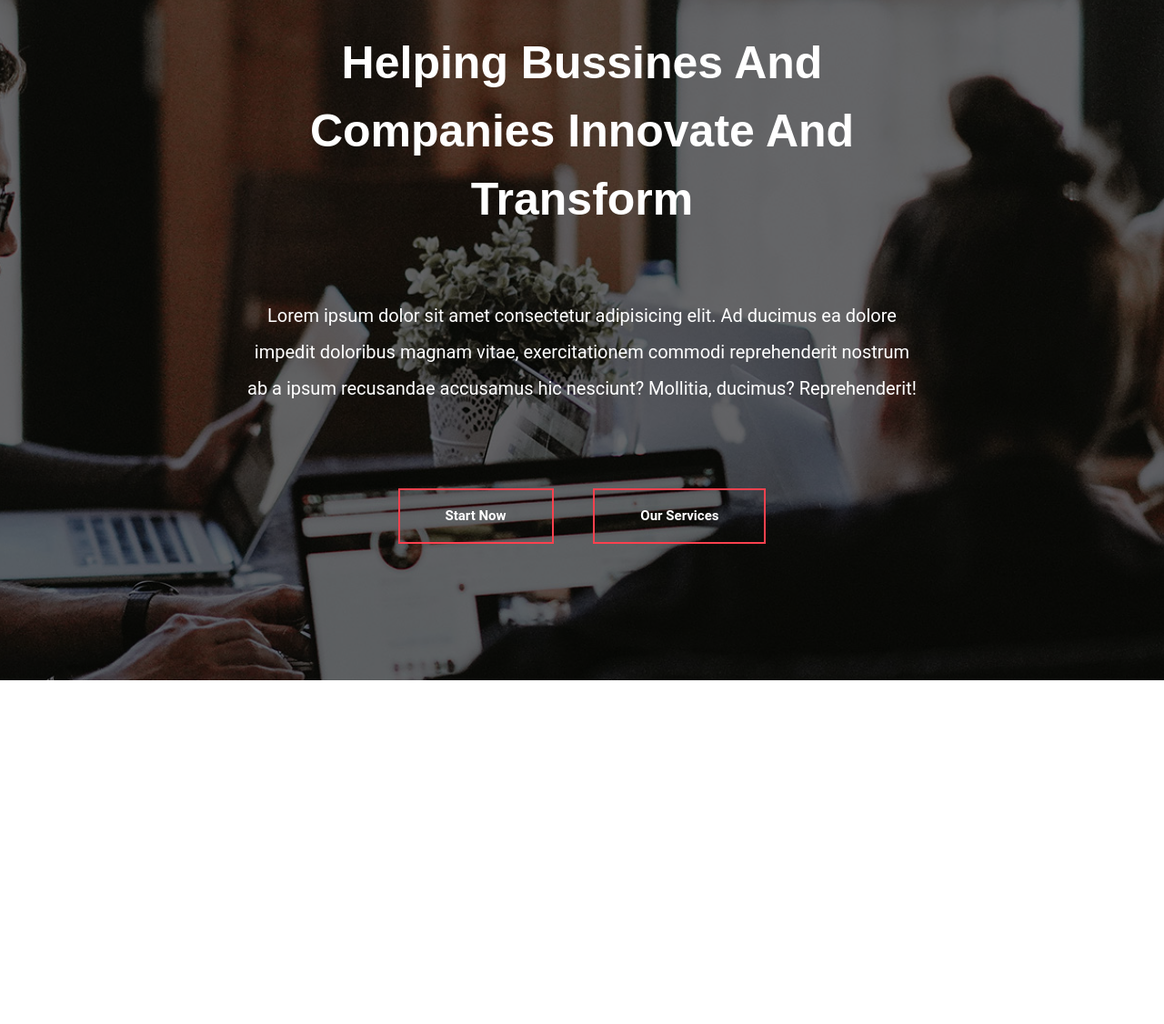
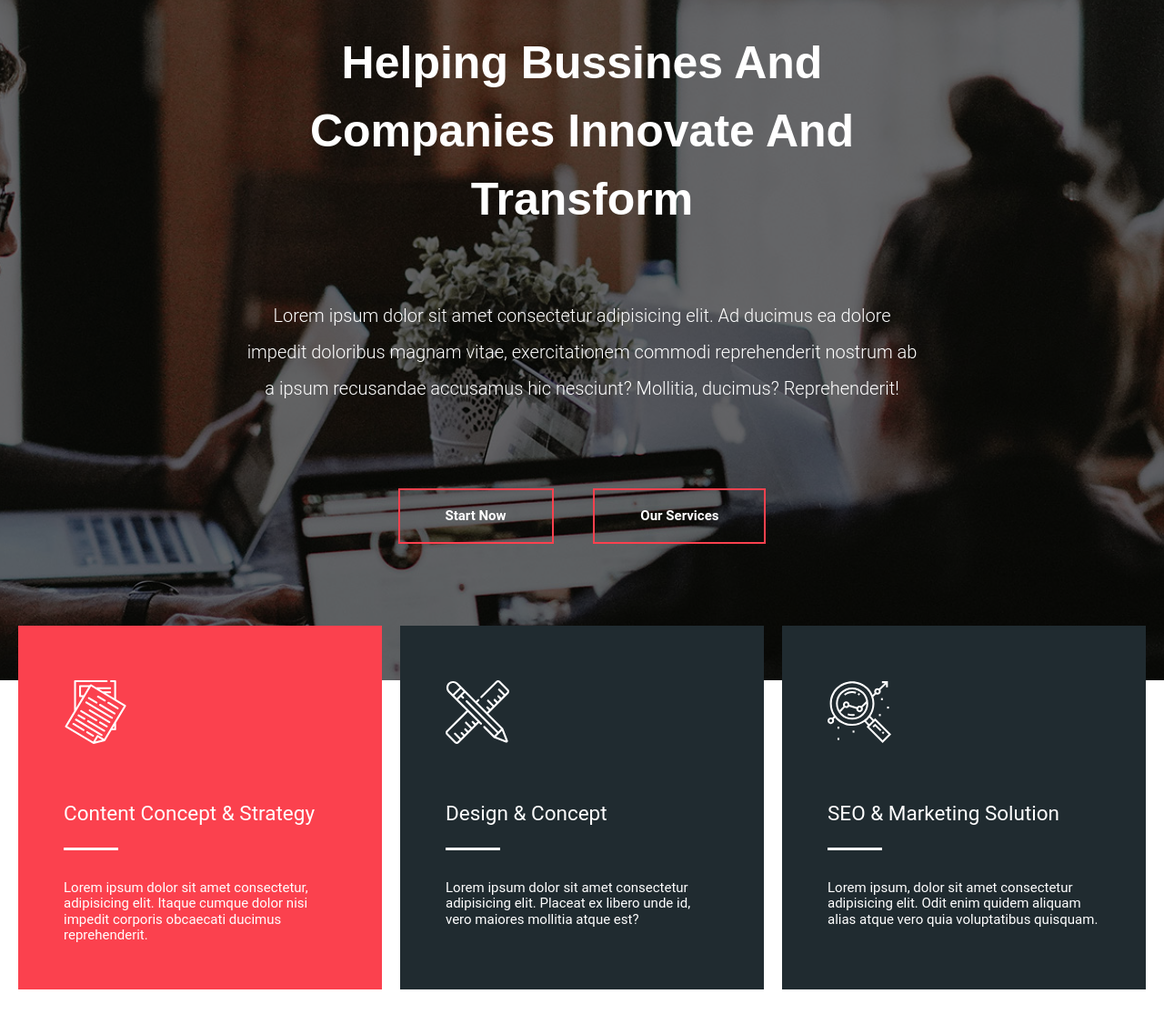
Before and after one commit to Pfeszler/Wyzwanie, a plain HTML site: page index.html in a window 1280 px wide. Shown: the part 132-1258 px from the top of the page at 91% size. Before the commit the page ends 880 px from the top, so only its background shows below. Drawn offline with nearby package versions, Linux system fonts and the light colour scheme.

Commit message:
added tiles, changed nav from fix, minor fixes

```diff
--- a/css/banner.css
+++ b/css/banner.css
@@ -46,7 +46,8 @@
 .banner__text {
     font-size: 20px;
     margin-bottom: 70px;
-    line-height: 2em
+    line-height: 2em;
+    font-weight: 300;
 }
 
 .banner__button {
@@ -97,3 +98,4 @@
     padding: 20px 30px;
     margin: 10px;
 }
+}
--- a/css/main-navigation.css
+++ b/css/main-navigation.css
@@ -1,17 +1,14 @@
 .main-navigation {
-    position: fixed;
-    top: 0;
-    right: 0;
-    left: 0;
-
+    position: absolute;
+    z-index: 4;
+    width: 100%
 }
 
 .main-navigation__inner {
-    width: 100%;
     display: flex;
     align-items: center;
     justify-content: space-between;
-   padding: 60px calc((100% - 65vw) / 2);
+    padding: 60px calc((100% - 65vw) / 2);
 }
 
 .main-navigation__list {
@@ -129,10 +126,10 @@
 @media (max-width: 991px) {
     .main-navigation__button--noborder {
         position: relative;
-        left: calc(100% - 20px * 2 - 25px);
         border-right: none;
         padding-top: 0;
         padding-bottom: 50px;
+        left: calc(100% - 65px)
     }
 }
 
--- /dev/null
+++ b/css/tiles.css
@@ -0,0 +1,58 @@
+.tiles {
+    position: relative;
+    bottom: 60px;
+    display: flex;
+    align-items: center;
+    justify-content: center;
+
+}
+.tiles__container {
+    width: 400px;
+    height: 400px;
+    background: #202b30;
+    margin:0 10px;
+    padding: 60px 50px;
+    color: white;
+}
+
+.tiles__container--red {
+    background: var(--color-main);
+}
+
+.tiles__header {
+ font-weight: 400;
+ margin: 60px 0;
+ position: relative;
+ text-transform: capitalize;
+}
+.tiles__header::before {
+    content: "" ;
+    width: 20%;
+    top: 50px;
+    position: absolute;
+    border-bottom: 3px solid white ;
+
+}
+
+.tiles__icon {
+    height: 70px;
+}
+
+@media (max-width: 991px) {
+    .tiles {
+      flex-direction: column
+    }
+}
+
+@media (max-width: 991px) {
+    .tiles__container {
+        width: calc(100% - 20px);
+        margin: 10px;
+    }
+}
+
+@media (max-width: 991px) {
+    .tiles__header {
+  font-size: 18px;
+       }
+    }
--- a/images/css/global.css
+++ /dev/null
@@ -1,8 +0,0 @@
-*, *::before, *::after {
-    box-sizing: border-box
-}
-
-:root {
-    font-family: 'Roboto', sans-serif;
-    --color-main: #fb414e;
-}
--- a/index.html
+++ b/index.html
@@ -11,33 +11,10 @@
     <link href="css/global.css" rel="stylesheet">
     <link href="css/main-navigation.css" rel="stylesheet">
     <link href="css/banner.css" rel="stylesheet">
+    <link href="css/tiles.css" rel="stylesheet">
 </head>
 
 <body>
-    <header class="banner">
-        <article class="banner__container">
-            <h1 class="banner__header">
-                helping bussines and companies innovate and transform
-            </h1>
-            <section class="banner__text">
-                Lorem ipsum dolor sit amet consectetur adipisicing elit. Ad ducimus ea dolore impedit doloribus magnam
-                vitae, exercitationem commodi reprehenderit nostrum ab a ipsum recusandae accusamus hic nesciunt?
-                Mollitia, ducimus? Reprehenderit!
-            </section>
-            <section class="banner__buttons">
-                <button class="banner__button">
-                    <a class="banner__button-link" href="">
-                        start now
-                    </a>
-                </button>
-                <button class="banner__button">
-                    <a class="banner__button-link" href="">
-                        our services
-                    </a>
-                </button>
-            </section>
-        </article>
-    </header>
     <nav class="main-navigation">
         <section class="main-navigation__inner">
             <section class="main-navigation__logo">
@@ -83,6 +60,63 @@
         </button>
         <script src="js/main.navigation.js"></script>
     </nav>
+    <header class="banner">
+        <article class="banner__container">
+            <h1 class="banner__header">
+                helping bussines and companies innovate and transform
+            </h1>
+            <section class="banner__text">
+                Lorem ipsum dolor sit amet consectetur adipisicing elit. Ad ducimus ea dolore impedit doloribus magnam
+                vitae, exercitationem commodi reprehenderit nostrum ab a ipsum recusandae accusamus hic nesciunt?
+                Mollitia, ducimus? Reprehenderit!
+            </section>
+            <section class="banner__buttons">
+                <button class="banner__button">
+                    <a class="banner__button-link" href="">
+                        start now
+                    </a>
+                </button>
+                <button class="banner__button">
+                    <a class="banner__button-link" href="">
+                        our services
+                    </a>
+                </button>
+            </section>
+        </article>
+    </header>
+
+    <article class="tiles">
+        <section class="tiles__container tiles__container--red">
+            <img class="tiles__icon" alt="some logos" src="/images/tiles/content-concept-strategy.svg">
+            <h2 class="tiles__header">
+                Content concept & strategy
+            </h2>
+            <p class="tiles__text">
+                Lorem ipsum dolor sit amet consectetur, adipisicing elit. Itaque cumque dolor nisi impedit corporis
+                obcaecati ducimus reprehenderit.
+            </p>
+        </section>
+        <section class="tiles__container">
+            <img class="tiles__icon" alt="some logos" src="/images/tiles/design-conscepts.svg">
+            <h2 class="tiles__header">
+                design & concept
+            </h2>
+            <p class="tiles__text">
+                Lorem ipsum dolor sit amet consectetur adipisicing elit. Placeat ex libero unde id, vero maiores
+                mollitia atque est?
+            </p>
+        </section>
+        <section class="tiles__container">
+            <img class="tiles__icon" alt="some logos" src="images/tiles/seo-marketing.svg">
+            <h2 class="tiles__header">
+                SEO & marketing solution
+            </h2>
+            <p class="tiles__text">
+                Lorem ipsum, dolor sit amet consectetur adipisicing elit. Odit enim quidem aliquam alias atque vero quia
+                voluptatibus quisquam.
+            </p>
+        </section>
+    </article>
 </body>
 
 </html>
```
